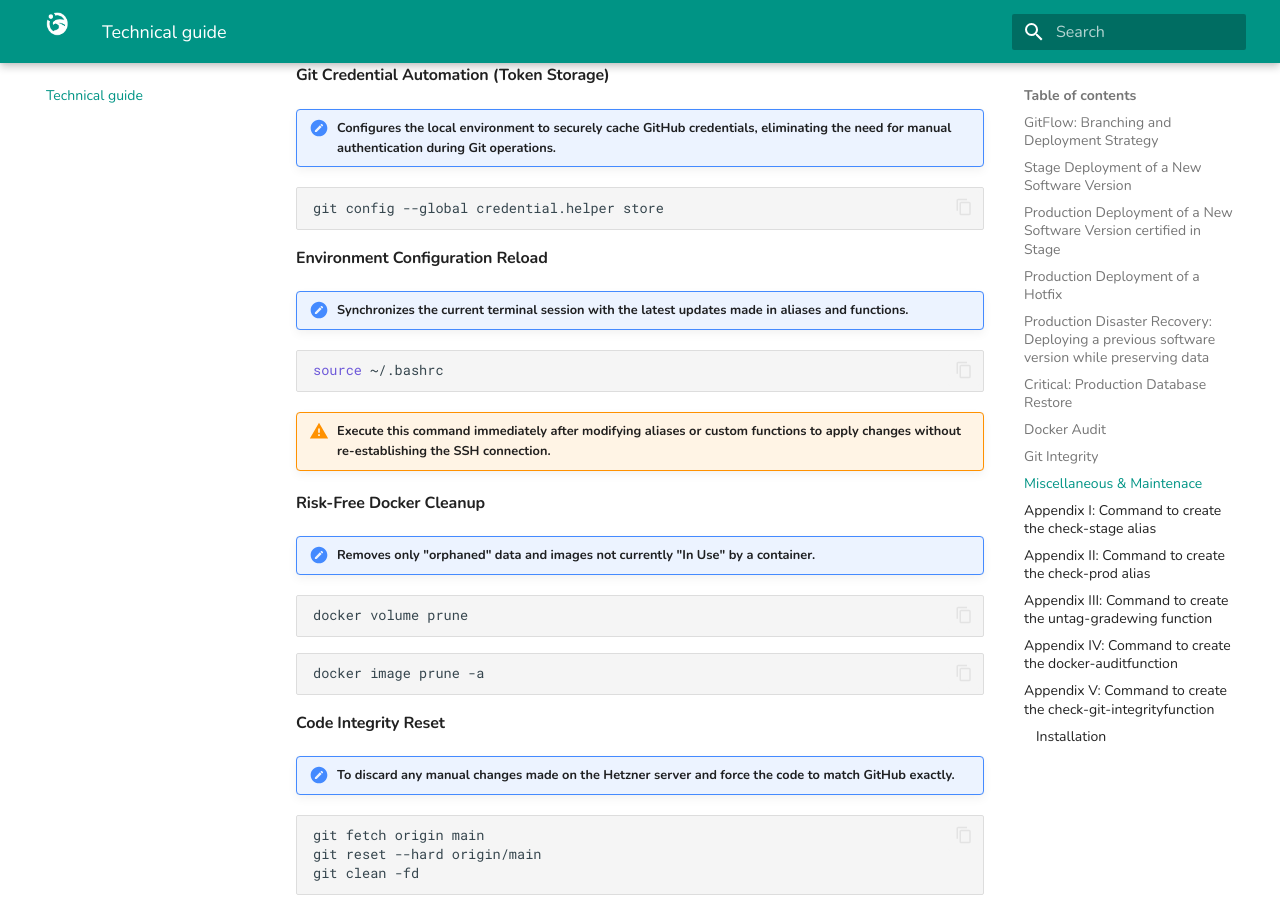
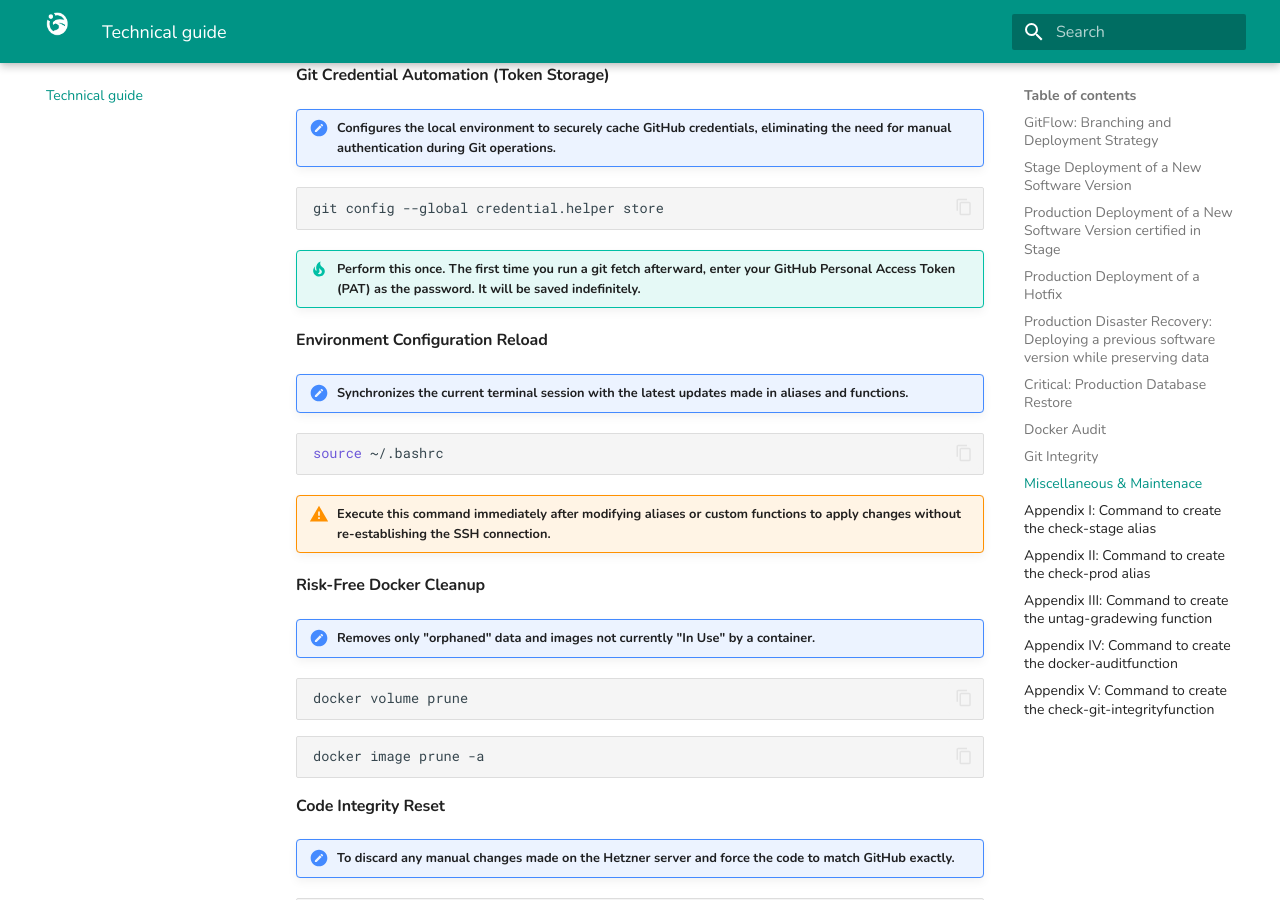
Before and after one commit to pablopenlop/gradewing_guide, an MkDocs documentation site: the page built from docs/other.md, in a window 1280 px wide and 900 px high, scrolled down 11655 px. Built offline with MkDocs 1.6.1 and Material for MkDocs 9.7.7, drawn with Linux system fonts in a browser that asks for light colours.

Commit message:
Update other.md

````diff
--- a/docs/other.md
+++ b/docs/other.md
@@ -489,6 +489,8 @@ check-git-integrity
 git config --global credential.helper store
 ```
 
+!!! tip "Perform this once. The first time you run a git fetch afterward, enter your GitHub Personal Access Token (PAT) as the password. It will be saved indefinitely."
+
 #### Environment Configuration Reload
 
 !!! note "Synchronizes the current terminal session with the latest updates made in aliases and functions."
@@ -645,7 +647,7 @@ docker-audit() {
 
 ## Appendix V: Command to create the `check-git-integrity`function
 
-### Installation
+#### Installation
 
 Run the following command in your Hetzner terminal to add the alias to your `~/.bashrc` and activate it:
 
````
